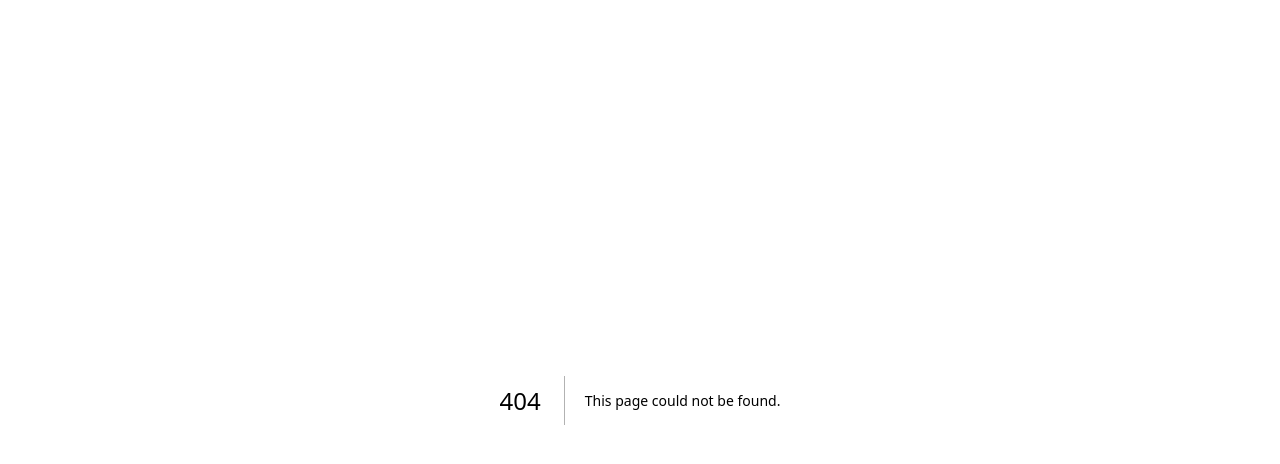
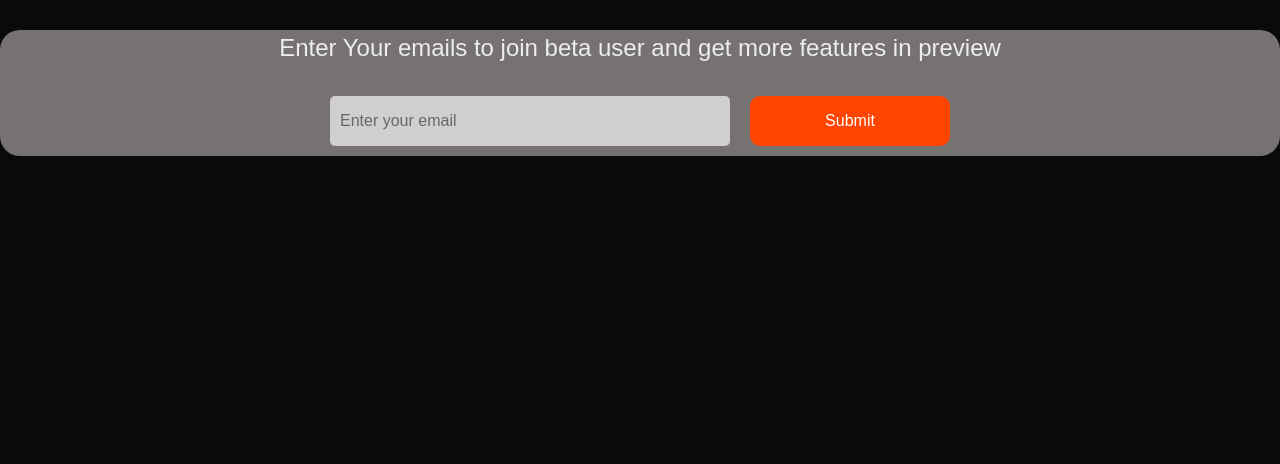
Before and after one commit to junAD89/not-ban-saas, a Next.js app: page /registerEmail in a window 1280 px wide. Before the commit this address had no page. Shown: the top 464 px of the page. Built offline with nearby package versions, Linux system fonts and the light colour scheme; no server answers.

Commit message:
add register email

```diff
--- a/package.json
+++ b/package.json
@@ -10,9 +10,11 @@
   },
   "dependencies": {
     "firebase": "^11.5.0",
+    "framer-motion": "^12.6.2",
     "next": "15.2.4",
     "react": "^19.0.0",
-    "react-dom": "^19.0.0"
+    "react-dom": "^19.0.0",
+    "sonner": "^2.0.2"
   },
   "devDependencies": {
     "@eslint/eslintrc": "^3",
--- a/src/app/components/emailPop/page.tsx
+++ /dev/null
@@ -1,64 +0,0 @@
-"use client"
-
-import React, { useState } from 'react'
-import styles from './page.module.css'
-
-import { addDoc, collection } from "firebase/firestore";
-
-import { db } from '../../config/firebase'
-const EmailPopUpCollector = () => {
-
-    const [userEmail, setUserEmail] = useState('');
-
-
-    // fonction to submit email to firebase firestore
-
-    const handleSubmit = async () => {
-        try {
-            const docRef = await addDoc(collection(db, "emails"), {
-                email: userEmail,
-                createdAt: new Date(),
-            });
-            console.log("doc added with ID:", docRef.id); // Utilisation de docRef ici
-        } catch (error) {
-            console.error("error while adding doc", error);
-        }
-    }
-
-    return (
-        <main>
-
-            <div className={styles.topText}>
-                Enter Your emails to join beta user and get more features in preview
-            </div>
-            <div className={styles.container}>
-
-                <div >
-
-                    <input
-                        value={userEmail}
-                        onChange={(e) => setUserEmail(e.target.value)}
-                        className={styles.email_input}
-                        placeholder="Enter your email"
-                        type="text" />
-                </div>
-
-
-                <button
-                    onClick={
-
-                        () => {
-                            console.log(userEmail);
-                            handleSubmit();
-                        }
-                    }
-                    className={styles.submit_button}
-                >
-                    Submit
-                </button>
-            </div>
-        </main >
-    )
-}
-
-export default EmailPopUpCollector;
--- a/src/app/page.module.css
+++ b/src/app/page.module.css
@@ -26,10 +26,7 @@
     padding: 14px 16px;
 }
 
-.topnav a:hover {
-    background-color: #ddd;
-    color: black;
-}
+
 
 .topnav a.active {
     background-color: #04AA6D;
@@ -37,6 +34,7 @@
 }
 
 .topnav .ctaButton {
+    cursor: pointer;
     background-color: #FF4500;
     border-radius: 10px;
     width: 200px;
--- a/src/app/page.tsx
+++ b/src/app/page.tsx
@@ -1,15 +1,24 @@
 "use client"
 
+import Link from 'next/link';
 import styles from './page.module.css'
-import EmailPopUpCollector from './components/emailPop/page';
+import { motion } from 'framer-motion';
 
 
 export default function Home() {
 
 
-  const showPopUp = false;
+
+
 
   return (
+
+    <motion.div
+      initial={{ opacity: 0, y: -10 }}
+      animate={{ opacity: 1, y: 0 }}
+      exit={{ opacity: 0, y: 0 }}
+      transition={{ duration: 0.8 }}
+    >
       <div>
 
         <div className={styles.topnav}>
@@ -26,11 +35,15 @@ export default function Home() {
           </div>
 
           <button
+
             className={styles.ctaButton}
           >
+            <Link href={"registerEmail"}>
+
               Get Started
+            </Link>
+
           </button>
-
 
 
 
@@ -52,16 +65,16 @@ export default function Home() {
             </p>
           </div>
 
-        {showPopUp &&
-          <EmailPopUpCollector />
-
-        }
 
           <div className={styles.footer_button_container}>
+
             <button
               className={styles.footer_ctaButton}
             >
+              <Link href={"registerEmail"}>
+
                 Get Started
+              </Link>
             </button>
           </div>
         </div>
@@ -69,5 +82,6 @@ export default function Home() {
 
 
       </div>
+    </motion.div>
   );
 }
--- a/src/app/components/emailPop/page.module.css
+++ b/src/app/registerEmail/page.module.css
@@ -1,7 +1,18 @@
+.allContainer {
+    top: 30vh;
+    align-items: center;
+    justify-content: center;
+    background-color: #767272;
+    border-radius: 20px;
+    left: 20vh;
+}
+
 .container {
     display: flex;
     align-items: baseline;
     justify-content: center;
+
+
 }
 
 
--- /dev/null
+++ b/src/app/registerEmail/page.tsx
@@ -0,0 +1,92 @@
+"use client"
+
+import React, { useState } from 'react'
+import styles from './page.module.css'
+
+import { motion } from "framer-motion";
+
+import { addDoc, collection } from "firebase/firestore";
+
+import { db } from '../config/firebase'
+import { Toaster, toast } from 'sonner';
+const registerEmail = () => {
+
+    const [userEmail, setUserEmail] = useState('');
+    const [error, setError] = useState('');
+
+    const isValidEmail = (email: any) => {
+        const emailRegex = /^[^\s@]+@[^\s@]+\.[^\s@]+$/;
+        return emailRegex.test(email);
+    }
+    // fonction to submit email to firebase firestore
+
+    const handleSubmit = async () => {
+        try {
+            setError('');
+            // verification if the email is valid
+            if (!isValidEmail(userEmail)) {
+                toast("Please enter a valid email address.");
+                return;
+
+            }
+            try {
+                const docRef = await addDoc(collection(db, "emails"), {
+                    email: userEmail,
+                    createdAt: new Date(),
+                });
+                console.log("doc added with ID:", docRef.id); // Utilisation de docRef ici
+            } catch (error) {
+                console.error("error while adding doc", error);
+            }
+            setUserEmail('');
+            toast("Email added successfully!");
+        } catch (error) {
+            console.error("Error adding document: ", error);
+        }
+    }
+
+    return (
+        <motion.div
+            initial={{ opacity: 0, y: -10 }}
+            animate={{ opacity: 1, y: 0 }}
+            transition={{ duration: 0.3 }}
+        >
+            <Toaster position="top-center" />
+
+            <main className={styles.allContainer}>
+
+                <div className={styles.topText}>
+                    Enter Your emails to join beta user and get more features in preview
+                </div>
+                <div className={styles.container}>
+
+                    <div >
+
+                        <input
+                            value={userEmail}
+                            onChange={(e) => setUserEmail(e.target.value)}
+                            className={styles.email_input}
+                            placeholder="Enter your email"
+                            type="email" />
+                    </div>
+
+
+                    <button
+                        onClick={
+
+                            () => {
+                                console.log(userEmail);
+                                handleSubmit();
+                            }
+                        }
+                        className={styles.submit_button}
+                    >
+                        Submit
+                    </button>
+                </div>
+            </main >
+        </motion.div>
+    )
+}
+
+export default registerEmail;
```
Also changed, not shown: 1 other file (tests, documents, lock files or other folders). Lines whose indentation alone changed are shown as unchanged.
